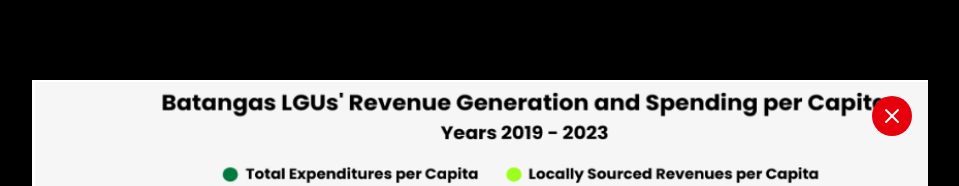
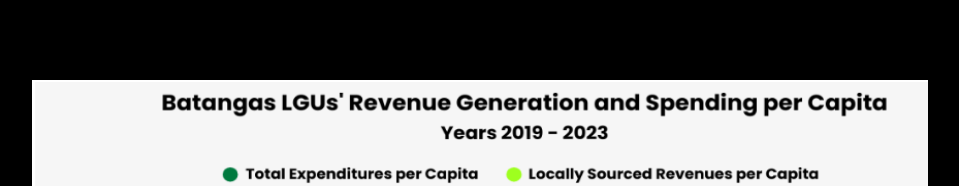
Before and after one commit to Elizerdejoya/fdp-transparency-portal, a Next.js app: page /study-findings in a window 1280 px wide. Both pictures are taken after a click on the button 640 px from the left and 888 px from the top of the page. Shown: the part 488-674 px from the top of the page, without its empty margins (160-1119 px from the left). Built offline with nearby package versions, Linux system fonts and the light colour scheme.

Commit message:
Study Findings: remove close button from lightbox modal for clean screenshots

```diff
--- a/app/study-findings/page.tsx
+++ b/app/study-findings/page.tsx
@@ -307,16 +307,9 @@ export default function StudyFindings() {
           onClick={closeLightbox}
         >
           <div
-            className="relative bg-white rounded-lg max-w-4xl w-full"
+            className="bg-white rounded-lg max-w-4xl w-full"
             onClick={(e) => e.stopPropagation()}
           >
-            <button
-              onClick={closeLightbox}
-              className="absolute top-4 right-4 bg-red-600 hover:bg-red-700 text-white p-2 rounded-full z-10 transition-colors"
-              aria-label="Close lightbox"
-            >
-              <X size={24} />
-            </button>
             <Image
               src={lightboxImage.src}
               alt={lightboxImage.alt}
```
